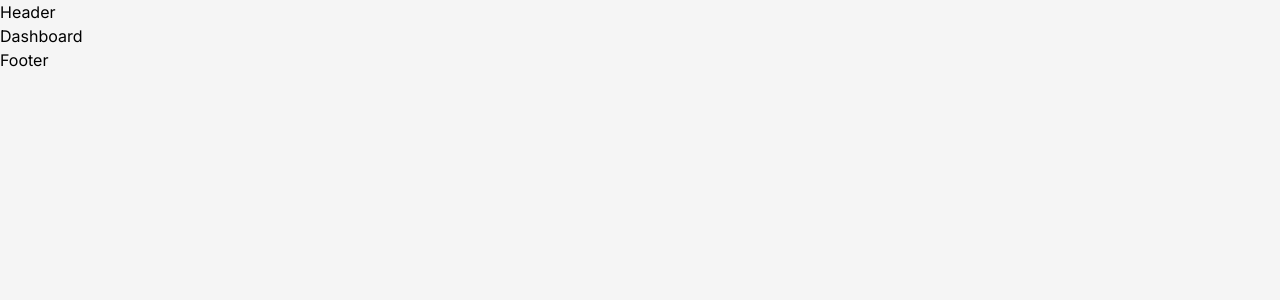
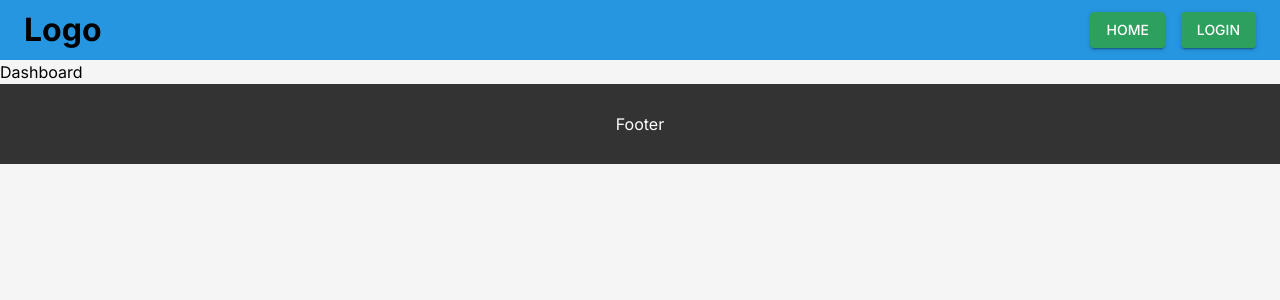
Before and after one commit to sagarsurendhrababu/Architecture001, a React (Vite) app in the folder frontend/: page / in a window 1280 px wide. Shown: the top 300 px of the page. Built offline with nearby package versions, Linux system fonts and the light colour scheme.

Commit message:
Header & Footer MUI done

```diff
--- a/frontend/src/components/Footer.jsx
+++ b/frontend/src/components/Footer.jsx
@@ -1,8 +1,9 @@
-import React from 'react'
+
+import { Box } from '@mui/material';
 
 function Footer() {
   return (
-    <div>Footer</div>
+    <Box width="100%" height="80px" bgcolor="#333" color="#fff" sx={{display:"flex", justifyContent:"center", alignItems:"center"}}>Footer</Box>
   )
 }
 
--- a/frontend/src/components/Header.jsx
+++ b/frontend/src/components/Header.jsx
@@ -1,8 +1,24 @@
 import React from 'react'
+
+import {Box,Grid, Typography, Button} from '@mui/material';
+//link from router dom
+import {Link} from 'react-router-dom';
 
 function Header() {
   return (
-    <div>Header</div>
+    <Box width="100%" height="60px" bgcolor="primary.main">
+        <Grid container height="100%" px={3}>
+            <Grid size={{xs:6, md:2}} display="flex" alignItems="center" >
+              <Typography variant='h2'>Logo</Typography>
+            </Grid>
+            <Grid size={{xs:6, md:10}} sx={{justifyContent: {xs: "flex-end", md: "flex-end"}}} display="flex" alignItems="center" >
+                <Box gap={2} display="flex" >
+                  <Button component={Link} to="/" variant='contained' sx={{bgcolor: "secondary.main"}}>Home</Button>
+                  <Button component={Link} to="/login" variant='contained' sx={{bgcolor: "secondary.main"}}>Login</Button>
+                </Box>
+            </Grid>
+        </Grid>
+    </Box>
   )
 }
 
--- a/frontend/src/layout/Layout.jsx
+++ b/frontend/src/layout/Layout.jsx
@@ -1,5 +1,3 @@
-import React from 'react'
-
 //importing Header and Footer
 import Header from '../components/Header.jsx';
 import Footer from '../components/Footer.jsx';
--- a/frontend/src/theme/appTheme.js
+++ b/frontend/src/theme/appTheme.js
@@ -3,10 +3,11 @@ import { createTheme } from "@mui/material/styles";
 const appTheme = createTheme({
   palette: {
     primary: {
-        main: "#26e04f",
+        main: "#2696e0",
+        dark: "#1b56a3",
     },
     secondary: {
-        main: "#18b0ec",
+        main: "#2da05d",
     },
     background: {
         default: "#f5f5f5",
```
Also changed, not shown: 1 other file (tests, documents, lock files or other folders).
